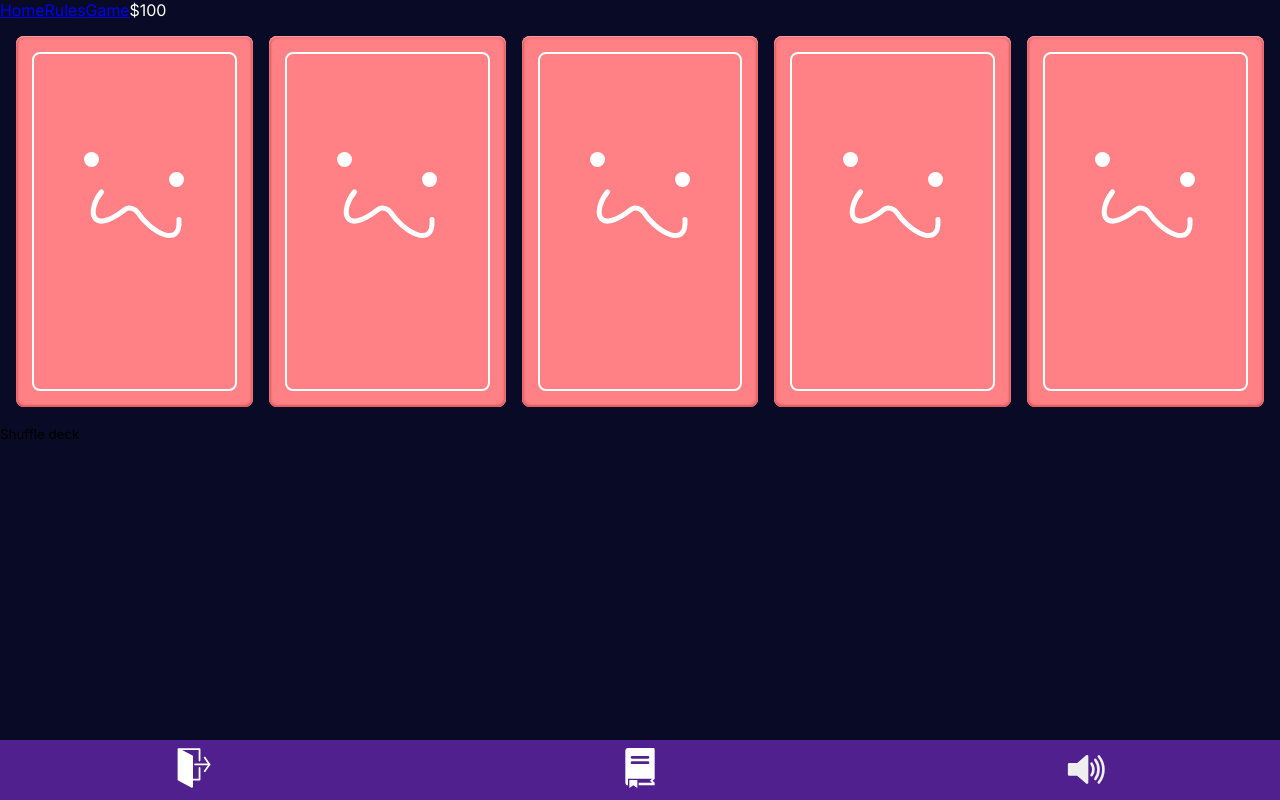
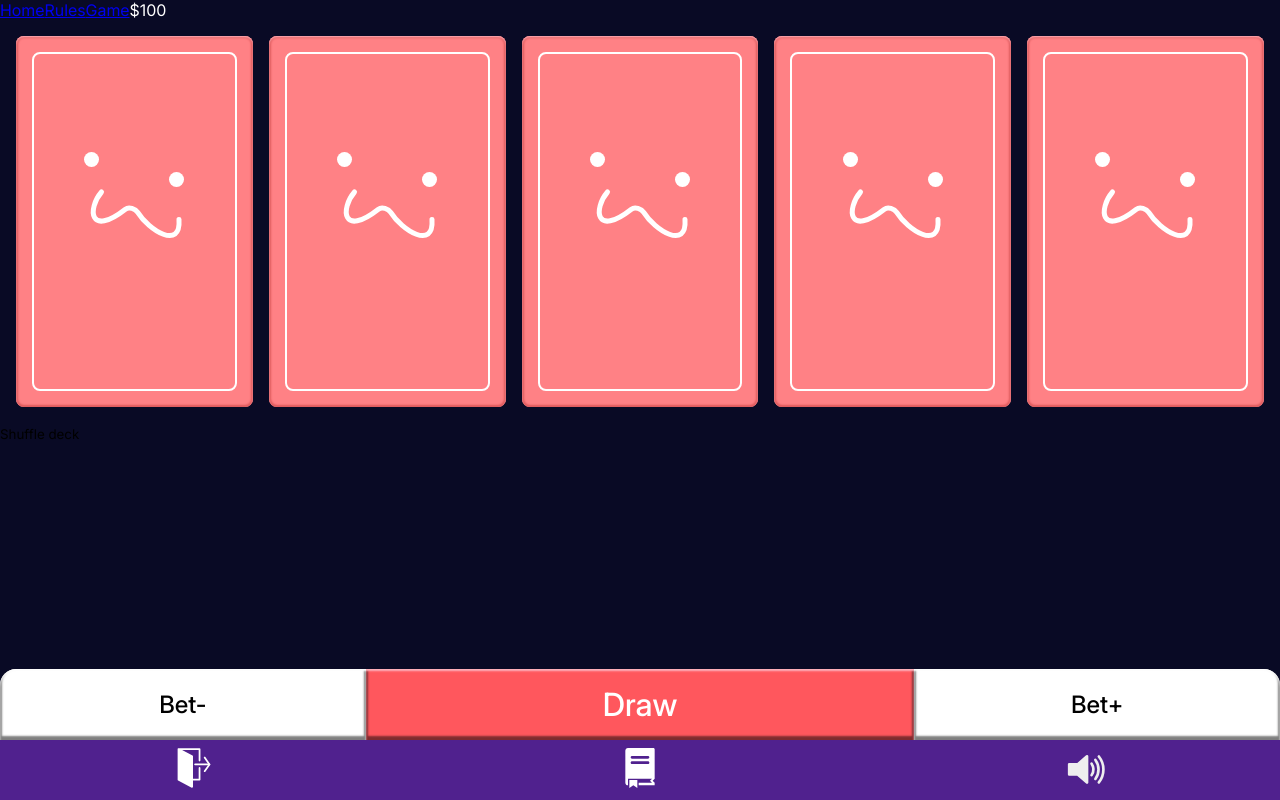
Before and after one commit to StoffenToffen/Video-Poker, a React (Vite) app: page /game in a window 1280 px wide. Built offline with nearby package versions, Linux system fonts and the light colour scheme.

Commit message:
feat: Added bet and draw buttons

```diff
--- a/src/pages/GamePage.css
+++ b/src/pages/GamePage.css
@@ -62,3 +62,48 @@
   border: 2px solid white;
   border-radius: 0.5rem;
 }
+
+.controls {
+  position: fixed;
+  bottom: 3.75rem;
+  display: grid;
+  grid-template-columns: 1fr 1.5fr 1fr;
+  width: 100%;
+  border-top-left-radius: 1rem;
+  border-top-right-radius: 1rem;
+}
+
+.controls__btn--left,
+.controls__btn--middle,
+.controls__btn--right {
+  background-color: white;
+  font-weight: 500;
+  padding: 1rem 0;
+  box-shadow:
+    inset 0 2px 2px white,
+    inset 0 -2px 2px 2px rgba(0, 0, 0, 0.5);
+
+  &:hover {
+    box-shadow: none;
+    filter: brightness(0.9);
+  }
+}
+
+.controls__btn--left {
+  font-size: 1.5rem;
+  border-top-left-radius: inherit;
+}
+
+.controls__btn--middle {
+  background-color: var(--color-accent2);
+  color: white;
+  font-size: 2rem;
+  box-shadow:
+    inset 0 2px 2px var(--color-highlight),
+    inset 0 -2px 2px 2px rgba(0, 0, 0, 0.5);
+}
+
+.controls__btn--right {
+  font-size: 1.5rem;
+  border-top-right-radius: inherit;
+}
--- a/src/pages/GamePage.tsx
+++ b/src/pages/GamePage.tsx
@@ -55,6 +55,18 @@ const Game = () => {
 				Shuffle deck
 			</button>
 
+			<div className="controls">
+				<button type="button" className="controls__btn--left">
+					Bet-
+				</button>
+				<button type="button" className="controls__btn--middle">
+					Draw
+				</button>
+				<button type="button" className="controls__btn--right">
+					Bet+
+				</button>
+			</div>
+
 			<Nav />
 		</>
 	);
```
